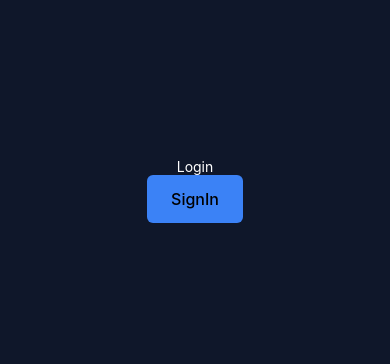
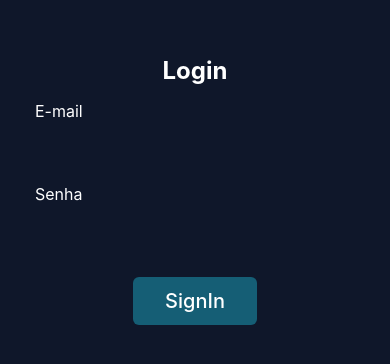
Before and after one commit to Mevzin/clinic-system-mobile, a React Native app: screen / in a window 390 px wide. Shown: the part 232-596 px from the top of the page. Built offline with nearby package versions, Linux system fonts and the light colour scheme.

Commit message:
Styled login screen

```diff
--- /dev/null
+++ b/src/components/Input.tsx
@@ -0,0 +1,27 @@
+import { forwardRef } from 'react';
+import { Text, TextInput, View } from 'react-native';
+
+import { cn } from '../lib/utils';
+
+export interface InputProps
+  extends React.ComponentPropsWithoutRef<typeof TextInput> {
+  label?: string;
+  labelClasses?: string;
+  inputClasses?: string;
+}
+const Input = forwardRef<React.ElementRef<typeof TextInput>, InputProps>(
+  ({ className, label, labelClasses, inputClasses, ...props }, ref) => (
+    <View className={cn('flex flex-col gap-1.5', className)}>
+      {label && <Text className={cn('text-base', labelClasses)}>{label}</Text>}
+      <TextInput
+        className={cn(
+          inputClasses,
+          'border border-input border-white py-2.5 px-4 rounded-lg'
+        )}
+        {...props}
+      />
+    </View>
+  )
+);
+
+export { Input };
--- a/src/screens/Login/index.tsx
+++ b/src/screens/Login/index.tsx
@@ -5,6 +5,7 @@ import { z } from "zod";
 import { SignInUserFormData } from "../../utils/types";
 import { signInUserFormSchema } from "../../utils/schemas";
 import { Button } from "../../components/Button";
+import { Input } from "../../components/Input";
 
 const formSchema = z.object({
     email: z.string().email('Please enter a valid email'),
@@ -25,11 +26,28 @@ export default function Login() {
 
     return(
         <View className="flex-1 justify-center items-center bg-slate-900">
-          <Text className="text-white">Login</Text>
+          <Text className="text-white font-bold text-2xl">Login</Text>
+
+          <Input
+            label="E-mail"
+            className="w-[20rem] my-3"
+            labelClasses="text-white"
+            inputClasses="border-white border-2 text-white"
+          />
+
+          <Input
+            label="Senha"
+            secureTextEntry={true}
+            className="w-[20rem] mb-6"
+            labelClasses="text-white"
+            inputClasses="border-white border-2 text-white"
+          />
 
           <Button
             label="SignIn"
-            className="h-[3rem] w-[6rem] bg-blue-500 "
+            labelClasses="text-white"
+            className="bg-cyan-800"
+            size='lg'
           />
 
 
```
